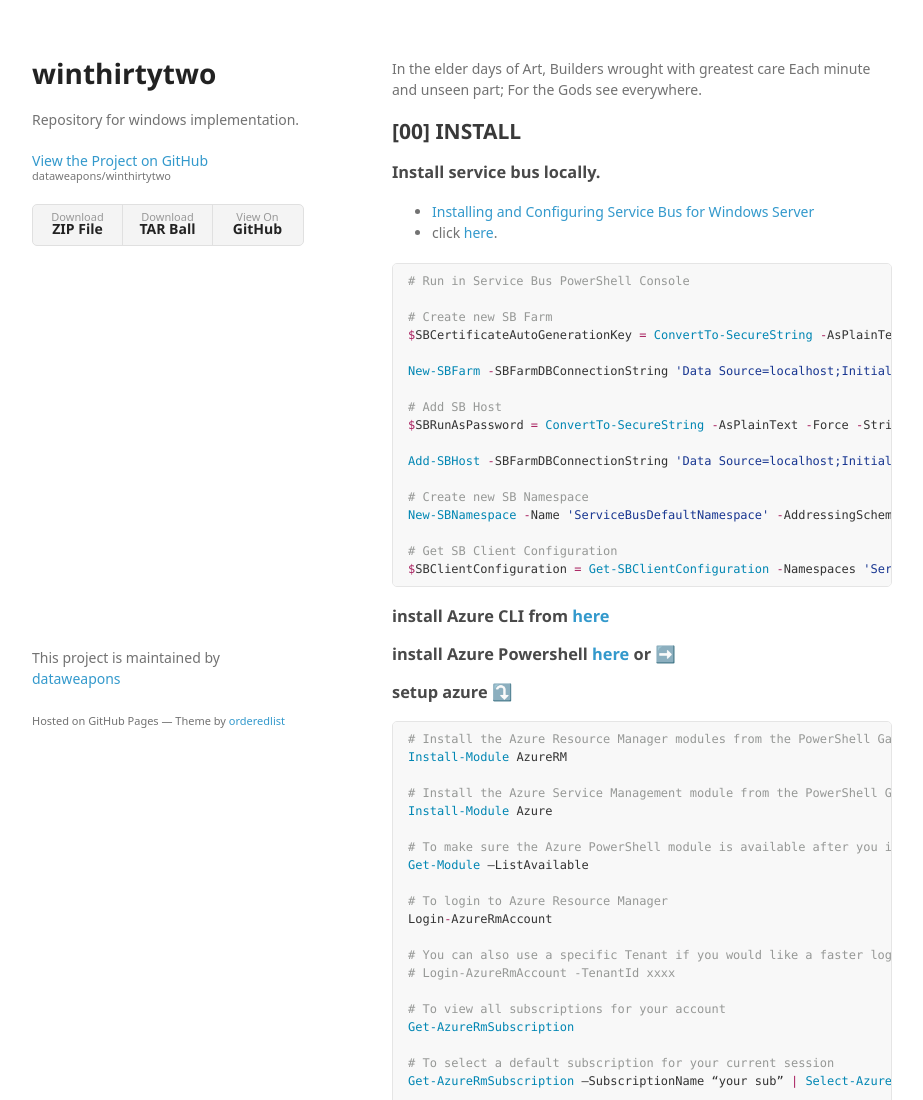
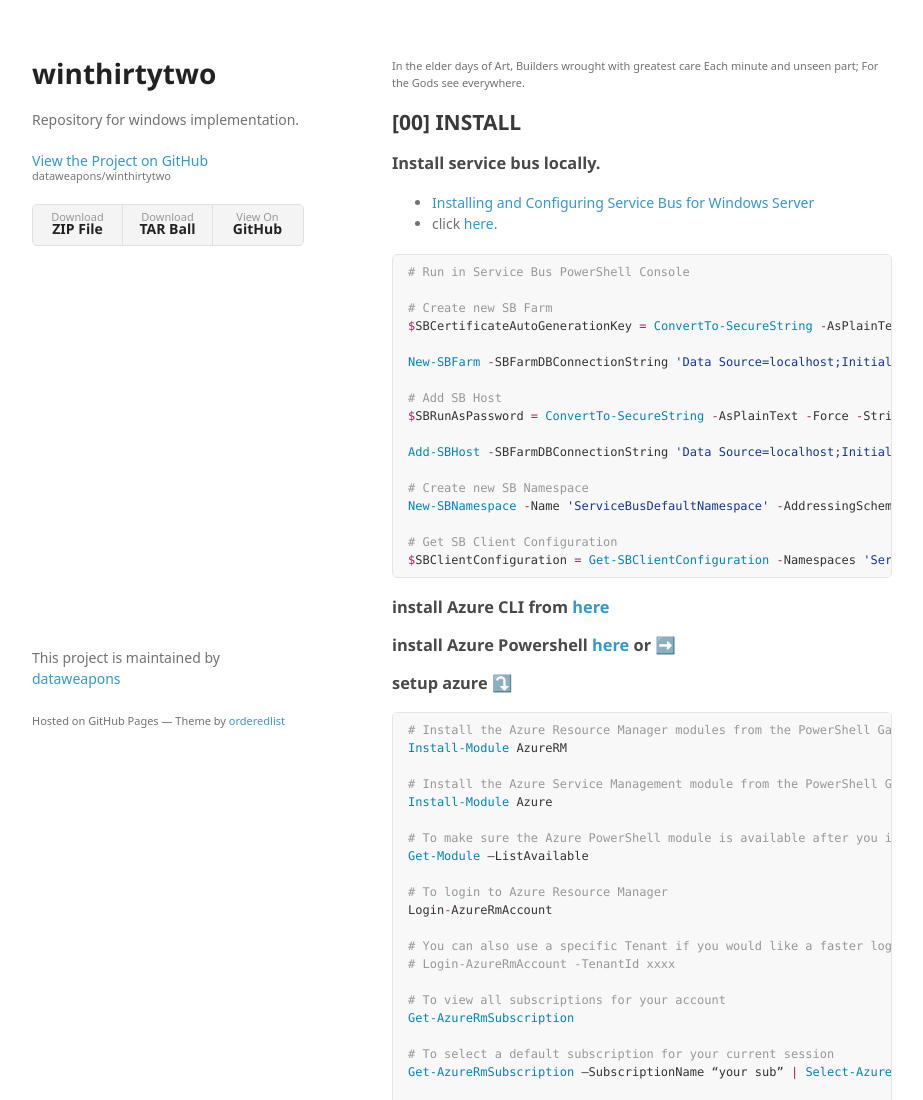
Before and after one commit to dataweapons/winthirtytwo, a plain HTML site: page index.html in a window 1280 px wide. Shown: the top 1100 px of the page, without its empty margins (178-1101 px from the left). Drawn offline with Linux system fonts and the light colour scheme; a web font is replaced by a local one.

Commit message:
Update index.html

```diff
--- a/index.html
+++ b/index.html
@@ -28,10 +28,10 @@
         </ul>
       </header>
       <section>
-        <p>In the elder days of Art,
+       <small> <p>In the elder days of Art,
   Builders wrought with greatest care
 Each minute and unseen part;
-  For the Gods see everywhere.</p>
+  For the Gods see everywhere.</p></small>
 
 <h2>
 <a id="00-install" class="anchor" href="#00-install" aria-hidden="true"><span aria-hidden="true" class="octicon octicon-link"></span></a>[00] INSTALL</h2>
```
